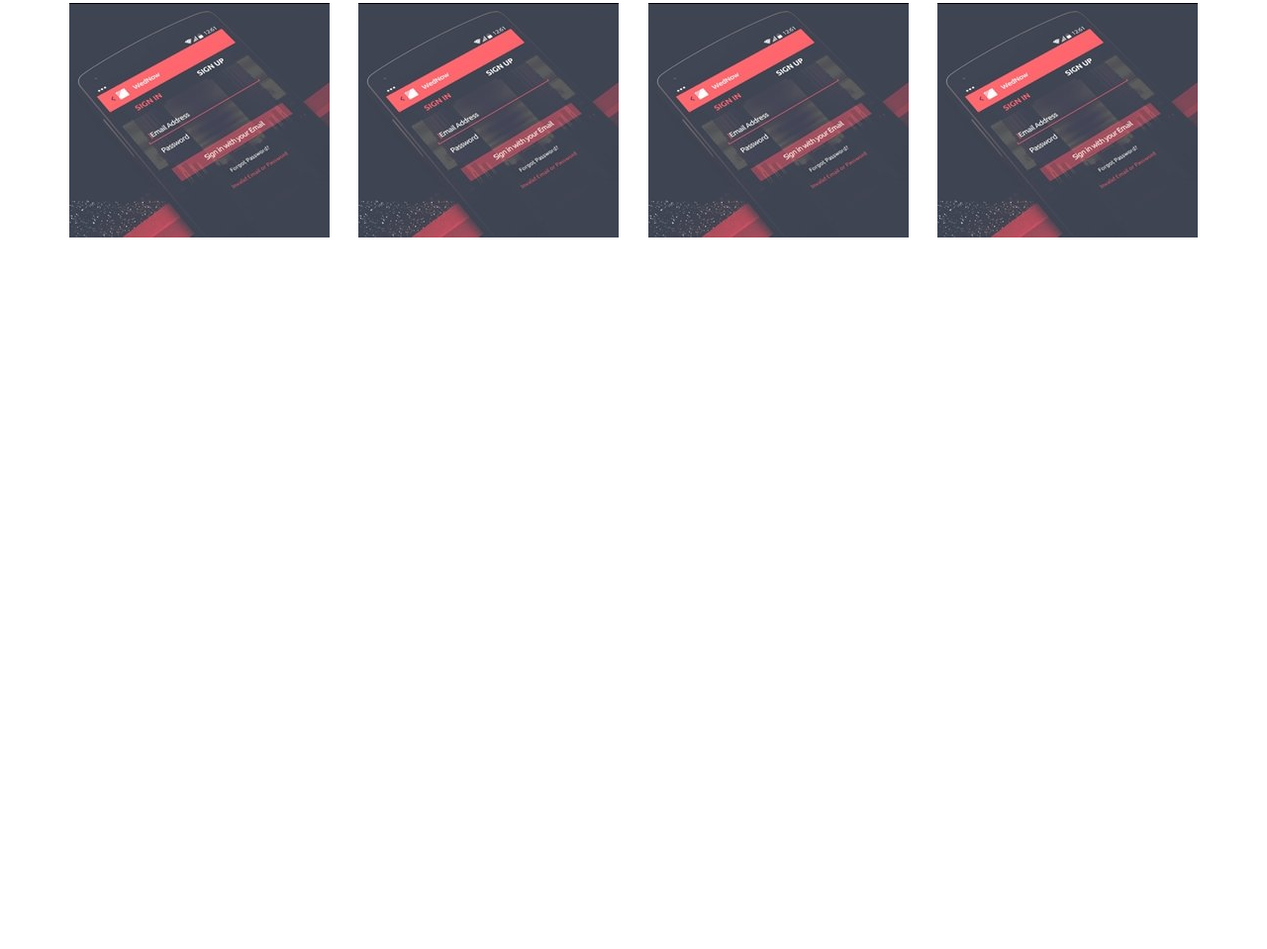
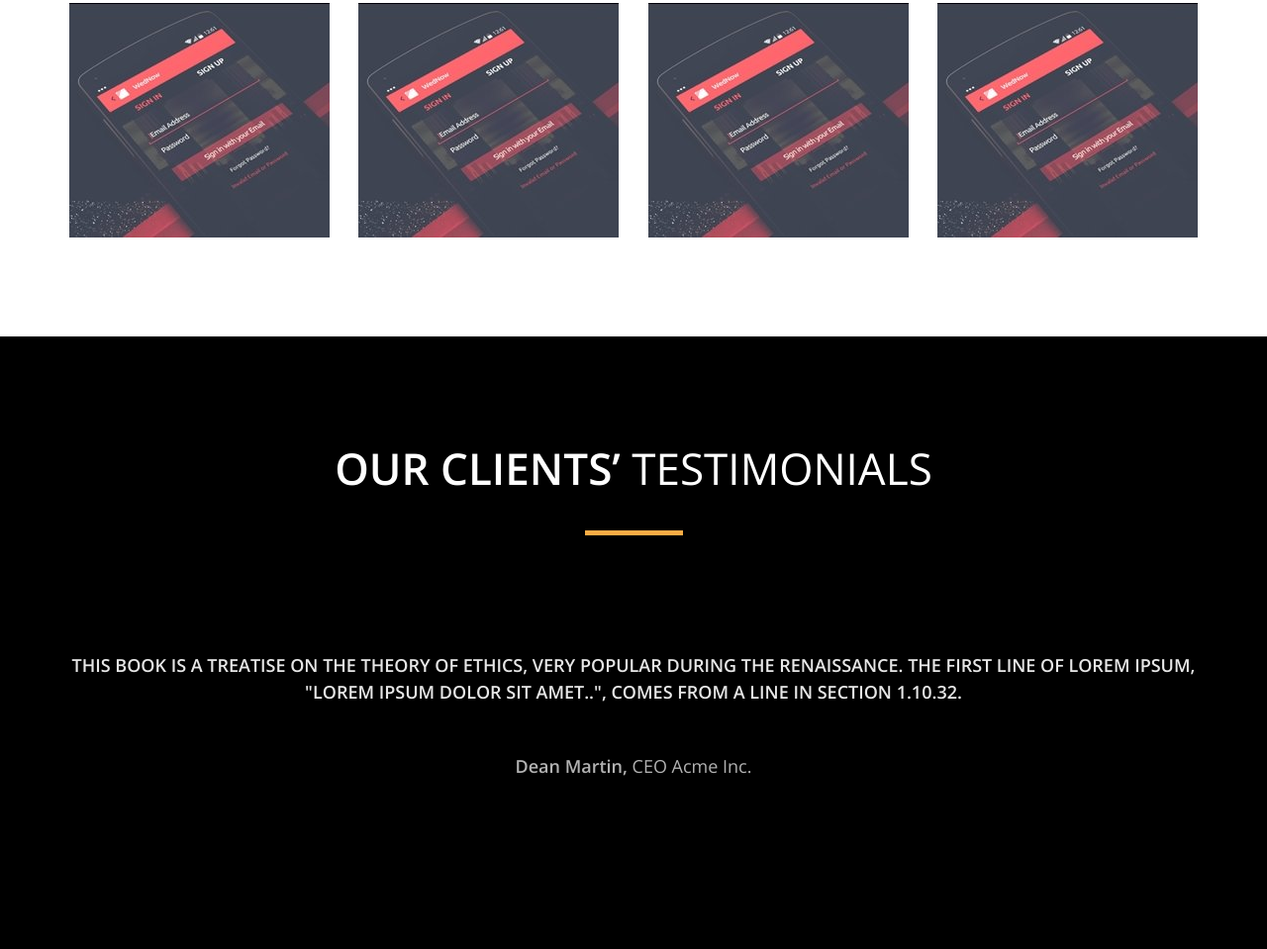
Before and after one commit to homie43/project_my_company, a website: page src/index.html in a window 1280 px wide. Shown: the part 4670-5629 px from the top of the page at 99% size. Before the commit the page ends 5010 px from the top, so only its background shows below. Drawn offline with nearby package versions, Linux system fonts and the light colour scheme; files that its build step writes are made by us from their sources.

Commit message:
section testimonials

```diff
--- a/src/index.html
+++ b/src/index.html
@@ -251,6 +251,15 @@
         </div>
     </section>
 
+    <section class="testimonials">
+        <div class="container">
+            <h2 class="testimonials__title"><span>our clients’</span> testimonials</h2>
+            <div class="devider"></div>
+            <div class="testimonials__text">This book is a treatise on the theory of ethics, very popular during the Renaissance. The first line of Lorem Ipsum, "Lorem ipsum dolor sit amet..", comes from a line in section 1.10.32.</div>
+            <div class="testimonials__descr"><span>Dean Martin,</span> CEO Acme Inc.</div>
+        </div>
+    </section>
+
     <script src="js/script.js"></script>
 </body>
 </html>
--- /dev/null
+++ b/src/sass/blocks/_testimonials.scss
@@ -0,0 +1,38 @@
+.testimonials {
+    padding: 100px 0 173px 0;
+    min-height: 562px;
+    background-color: #000;
+    &__title {
+        font-size: 44px;
+        font-weight: 300;
+        text-transform: uppercase;
+        color: #ffffff;
+        text-align: center;
+        span {
+            font-weight: 600;
+        }
+    }
+    .devider {
+        margin: 0 auto;
+        margin-top: 30px;
+    }
+    &__text {
+        margin-top: 118px;
+        font-size: 18px;
+        font-weight: 600;
+        text-transform: uppercase;
+        color: #e7e7e7;
+        text-align: center;
+    }
+    &__descr {
+        margin-top: 49px;
+        font-size: 18px;
+        line-height: 24px;
+        font-weight: 300;
+        color: #b2b2b2;
+        text-align: center;
+        span {
+            font-weight: 600;
+        }
+    }
+}
--- a/src/sass/style.scss
+++ b/src/sass/style.scss
@@ -29,6 +29,7 @@ li {
 @import 'blocks/services';
 @import 'blocks/clients';
 @import 'blocks/album';
+@import 'blocks/testimonials';
 
 
 
```
Also changed, not shown: dist/css/style.min.css, dist/index.html.
